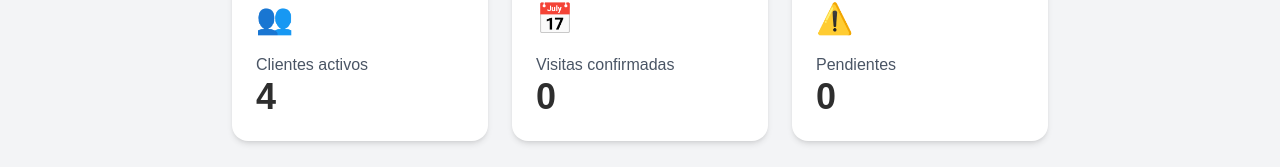
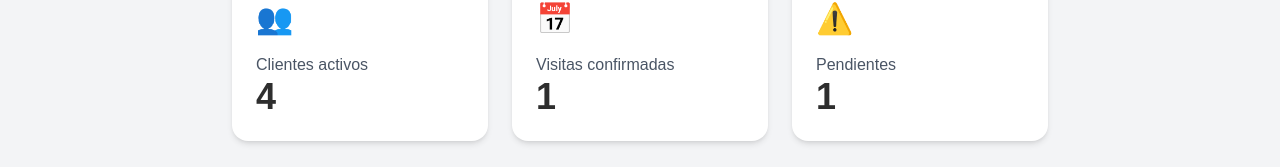
Before and after one commit to delos9292-lab/delos-web, a Next.js app: page / in a window 1280 px wide. Shown: the part 427-594 px from the top of the page. Built offline with nearby package versions, Linux system fonts and the light colour scheme.

Commit message:
feat: persistencia de clientes con localStorage

```diff
--- a/src/app/page.tsx
+++ b/src/app/page.tsx
@@ -1,6 +1,8 @@
 "use client";
 
-import { useState } from "react";
+
+import { useEffect, useState } from "react";
+
 
 import Button from "../components/Button";
 import ClientCard from "../components/ClientCard";
@@ -8,13 +10,21 @@ import StatsCard from "../components/StatsCard";
 import NewClientForm from "../components/NewClientForm";
 import ClientDetail from "../components/ClientDetail";
 
+
 import { clients as initialClients } from "../data/clients";
+
+
+import {
+  guardarClientes,
+  cargarClientes
+} from "../lib/storage";
+
 
 
 export default function Home() {
 
 
-  const [clientes, setClientes] = useState(initialClients);
+  const [clientes, setClientes] = useState<any[]>(initialClients);
 
 
   const [mostrarFormulario, setMostrarFormulario] = useState(false);
@@ -24,31 +34,76 @@ export default function Home() {
 
 
 
+  // Cargar datos guardados al iniciar
+
+  useEffect(() => {
+
+
+    const clientesGuardados = cargarClientes();
+
+
+    if (clientesGuardados.length > 0) {
+
+      setClientes(clientesGuardados);
+
+    }
+
+
+  }, []);
+
+
+
+
+
+  // Guardar cada cambio
+
+  useEffect(() => {
+
+
+    guardarClientes(clientes);
+
+
+  }, [clientes]);
+
+
+
+
+
+
   const clientesTotales = clientes.length;
 
 
 
   const visitasConfirmadas = clientes.filter(
-    (client) => client.estado === "🟢 Visita programada"
+
+    (client) => client.estado === "Visita confirmada"
+
   ).length;
 
 
 
   const pendientes = clientes.filter(
-    (client) => client.estado === "🟡 Esperando presupuesto"
+
+    (client) => client.estado === "Pendiente de visita"
+
   ).length;
 
 
 
 
-  // Mostrar ficha del cliente
+
+
 
   if (clienteSeleccionado) {
+
 
     return (
 
       <main className="min-h-screen bg-gray-100 p-8">
+
+
         <ClientDetail
+
 
           cliente={clienteSeleccionado}
 
@@ -56,10 +111,14 @@ export default function Home() {
           volver={() => setClienteSeleccionado(null)}
 
 
+
+
           actualizarCliente={(clienteActualizado) => {
 
 
-    const nuevosClientes = clientes.map((cliente) =>
+
+            const nuevosClientes = clientes.map((cliente)=>
+
 
 
               cliente.id === clienteActualizado.id
@@ -69,19 +128,25 @@ export default function Home() {
               : cliente
 
 
+
             );
+
 
 
             setClientes(nuevosClientes);
 
 
+
             setClienteSeleccionado(clienteActualizado);
+
 
 
           }}
 
 
+
         />
+
 
       </main>
 
@@ -93,7 +158,11 @@ export default function Home() {
 
 
 
+
+
+
   return (
+
 
     <main className="min-h-screen bg-gray-100 p-8">
 
@@ -148,14 +217,18 @@ export default function Home() {
             }
 
 
-            onClick={() =>
+            onClick={()=>
+
               setMostrarFormulario(!mostrarFormulario)
+
             }
 
           />
 
 
         </div>
+
+
 
 
 
@@ -173,7 +246,7 @@ export default function Home() {
               <NewClientForm
 
 
-                agregarCliente={(nuevoCliente) => {
+                agregarCliente={(nuevoCliente)=>{
 
 
                   setClientes([
@@ -200,10 +273,7 @@ export default function Home() {
 
           )
 
-
-
           :
-
 
 
           (
@@ -212,9 +282,7 @@ export default function Home() {
             <>
 
 
-
               <section className="mt-10 flex flex-wrap gap-6 justify-center">
-
 
 
                 <StatsCard
@@ -252,7 +320,6 @@ export default function Home() {
                 />
 
 
-
               </section>
 
 
@@ -264,7 +331,6 @@ export default function Home() {
               <section className="mt-12">
 
 
-
                 <h2 className="text-3xl font-bold mb-6 text-[#2E2E2E]">
 
                   Clientes recientes
@@ -274,24 +340,22 @@ export default function Home() {
 
 
 
-
-
                 <div className="flex flex-col gap-5">
-
 
 
                   {
 
-                    clientes.map((client) => (
-
+                    clientes.map((client)=>(
 
 
                       <div
 
                         key={client.id}
 
-                        onClick={() =>
+                        onClick={()=>
+
                           setClienteSeleccionado(client)
+
                         }
 
                         className="cursor-pointer"
@@ -299,25 +363,18 @@ export default function Home() {
                       >
 
 
-
                         <ClientCard
-
 
                           nombre={client.nombre}
 
-
                           localidad={client.localidad}
 
-
                           estado={client.estado}
-
 
                         />
 
 
-
                       </div>
-
 
 
                     ))
@@ -325,15 +382,10 @@ export default function Home() {
                   }
 
 
-
                 </div>
 
 
-
-
               </section>
-
-
 
 
             </>
@@ -345,8 +397,6 @@ export default function Home() {
 
 
 
-
-
       </div>
 
 
@@ -355,4 +405,5 @@ export default function Home() {
 
   );
 
+
 }
--- /dev/null
+++ b/src/lib/storage.ts
@@ -0,0 +1,28 @@
+export function guardarClientes(clientes: any[]) {
+
+  localStorage.setItem(
+    "delos_clientes",
+    JSON.stringify(clientes)
+  );
+
+}
+
+
+
+export function cargarClientes() {
+
+  const datos = localStorage.getItem(
+    "delos_clientes"
+  );
+
+
+  if (!datos) {
+
+    return [];
+
+  }
+
+
+  return JSON.parse(datos);
+
+}
```
Lines whose indentation alone changed are shown as unchanged.
